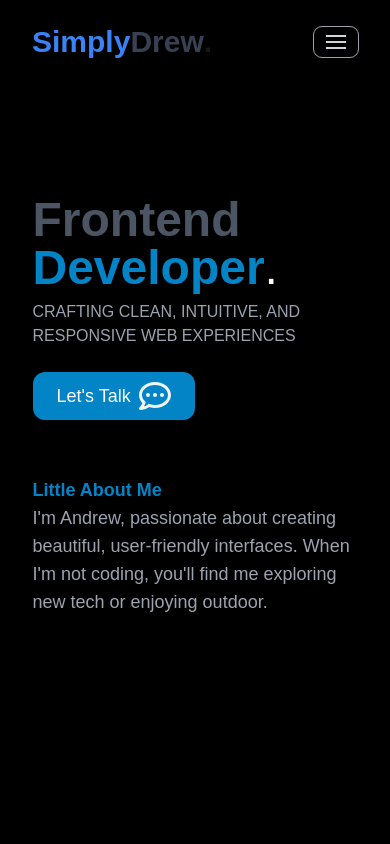
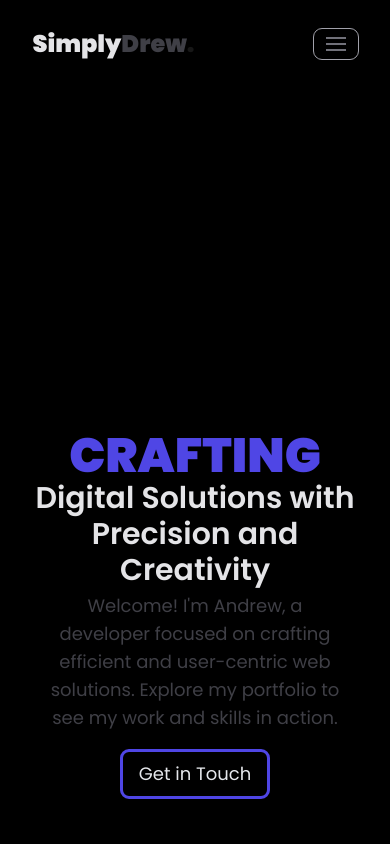
Before and after one commit to drucodecraft/mysite, a Next.js app: page / in a window 390 px wide. Shown: the top 844 px of the page. Built offline with nearby package versions, Linux system fonts and the light colour scheme.

Commit message:
changed background and text colors plus w-10/12

```diff
--- a/app/layout.js
+++ b/app/layout.js
@@ -1,16 +1,4 @@
-import localFont from "next/font/local";
 import "./globals.css";
-
-const geistSans = localFont({
-  src: "./fonts/GeistVF.woff",
-  variable: "--font-geist-sans",
-  weight: "100 900",
-});
-const geistMono = localFont({
-  src: "./fonts/GeistMonoVF.woff",
-  variable: "--font-geist-mono",
-  weight: "100 900",
-});
 
 export const metadata = {
   title: "simply drew",
@@ -20,11 +8,7 @@ export const metadata = {
 export default function RootLayout({ children }) {
   return (
     <html lang="en">
-      <body
-        className={`${geistSans.variable} ${geistMono.variable} antialiased`}
-      >
-        {children}
-      </body>
+      <body className={` bg-black antialiased`}>{children}</body>
     </html>
   );
 }
--- a/app/page.js
+++ b/app/page.js
@@ -10,6 +10,12 @@ import ProjectsComponent from "@/components/Projects/ProjectsComponent";
 import Footer from "@/components/footer/footer";
 import { useEffect, useRef } from "react";
 import Lenis from "lenis";
+import { Poppins } from "next/font/google";
+const poppins = Poppins({
+  weight: ["100", "200", "300", "400", "500", "600", "700", "800", "900"],
+  subsets: ["latin"],
+  variable: "--poppins-",
+});
 
 export default function Home() {
   useEffect(() => {
@@ -35,17 +41,15 @@ export default function Home() {
   return (
     <div
       id="parent"
-      className="relative overflow-x-hidden bg-gray-900 min-h-full w-full  sm:opacity-0 text-lg flex flex-col"
+      className={`relative overflow-x-hidden  min-h-full w-full  sm:opacity-0 text-lg flex flex-col ${poppins.className}`}
     >
       <NavBar />
       <HeroComponent />
       <AboutComp />
-      <div className="w-10/12 mx-auto bg">
-        <hr className=" w-full  border-t-sky-100 border-t-2" />
-      </div>
+
       <Skills />
-      <Qoute />
-      <ProjectsComponent />
+      {/* <Qoute />
+      <ProjectsComponent /> */}
       <Top />
       <Footer />
     </div>
--- a/components/AboutComponent/AboutComp.jsx
+++ b/components/AboutComponent/AboutComp.jsx
@@ -5,6 +5,12 @@ import gsap from "gsap";
 import { ScrollTrigger } from "gsap/ScrollTrigger";
 import useStore from "@/store/useStore";
 import { MdPerson, MdCode, MdDesignServices } from "react-icons/md";
+import { Poppins } from "next/font/google";
+const poppins = Poppins({
+  weight: ["100", "200", "300", "400", "500", "600", "700", "800", "900"],
+  subsets: ["latin"],
+  variable: "--poppins-",
+});
 const data = [
   {
     title: "Personal Background",
@@ -67,10 +73,13 @@ export default function AboutComp() {
   }, [selected]);
 
   return (
-    <div ref={aboutRef} className="  bg-sky-600 py-20   rounded-t-3xl ">
-      <div className="flex flex-col overflow-hidden gap-4 w-10/12 mx-auto">
-        {/* <section className=" flex w-full text-center justify-start flex-wrap">
-          <h3 className=" text-sky-50 font-semibold text-4xl">
+    <div
+      ref={aboutRef}
+      className={`  bg-indigo-600 flex w-full h-full py-16 rounded-t-3xl ${poppins.className}`}
+    >
+      <div className="flex flex-col overflow-hidden gap-4 w-11/12 px-2 mx-auto rounded-2xl bg-indigo-500 bg-opacity-65  py-8 ">
+        {/* <section className=" flex w-full text-center justify-center flex-wrap">
+          <h3 className=" text-zinc-100 font-semibold text-xl">
             Behind The Code
           </h3>
         </section> */}
@@ -81,22 +90,16 @@ export default function AboutComp() {
               return (
                 <li
                   key={index}
-                  className=" drop-shadow-md     py-16 rounded-xl"
+                  className=" w-11/12 pt-4 pb-2 bg-indigo-600 drop-shadow-md mx-auto   rounded-xl"
                 >
-                  <figure>
+                  <figure className=" w-11/12 mx-auto">
                     <figcaption className=" flex flex-col">
-                      {
-                        <content.Icon
-                          className={`w-20 h-20 text-blue-500 drop-shadow-sm`}
-                        />
-                      }
-                      <h3 className=" text-xl font-semibold  text-gray-700 drop-shadow-sm">
+                      {<content.Icon className={`w-16 h-16 text-blue-500 `} />}
+                      <h3 className=" text-xl font-semibold  text-indigo-950 ">
                         {content.title}
                       </h3>
                       <hr className=" drop-shadow-md max-w-8 border-t-sky-500 my-2 " />
-                      <p className=" text-gray-100  text-lg font-normal drop-shadow-sm">
-                        {content.content}
-                      </p>
+                      <p className=" text-indigo-300    ">{content.content}</p>
                     </figcaption>
                   </figure>
                 </li>
--- a/components/Hero/HeroComponent.jsx
+++ b/components/Hero/HeroComponent.jsx
@@ -6,43 +6,29 @@ export default function HeroComponent() {
   return (
     <div
       ref={hero}
-      className=" relative bg-gradient-to-b w-full bg-black min-h-screen justify-center  flex flex-col "
+      className=" relative bg-gradient-to-b w-full bg-black min-h-screen justify-center items-center  flex flex-col "
     >
-      <div className=" mx-auto overflow-hidden flex gap-6 w-10/12  flex-col ">
-        <section className="  flex flex-col gap-2">
-          <h4 className="font-light flex flex-wrap  text-sky-600    text-5xl">
-            <span className=" text-gray-600 font-bold  "> Frontend</span>
-            <span className="font-semibold text-5xl ">Developer</span>
-            <span className="text-white">.</span>
-          </h4>
-          <h1 className="  text-base font-medium text-gray-400 ">
-            CRAFTING CLEAN, INTUITIVE, AND RESPONSIVE WEB EXPERIENCES
-          </h1>
-        </section>
-        <section className=" ">
-          <button className=" bg-sky-600 py-2 px-6 rounded-xl  flex items-center gap-2">
-            <span className=" text-white text-lg font-medium">
-              {" "}
-              Let&apos;s Talk
-            </span>
-            <FaRegCommentDots className=" text-gray-100 h-8 w-8" />
-          </button>
-        </section>
-        <section
-          id="animated-section "
-          className=" font-light text-gray-400  flex-col flex  py-8 "
-        >
-          <div className=" w-full block">
-            <h3 className=" font-semibold text-lg text-sky-600">
-              Little About Me
+      <div className=" py-2 mx-auto overflow-hidden absolute bottom-10 flex gap-6 w-11/12  flex-col ">
+        <figure>
+          <figcaption className="flex flex-col gap-1 ">
+            <h3 className="w-11/12 mx-auto  font-semibold text-center text-3xl text-zinc-200">
+              <span className=" text-5xl font-black text-indigo-600">
+                CRAFTING
+              </span>{" "}
+              Digital Solutions with Precision and Creativity
             </h3>
-            <p className=" text-lg font-normal">
-              I&apos;m Andrew, passionate about creating beautiful,
-              user-friendly interfaces. When I&apos;m not coding, you&apos;ll
-              find me exploring new tech or enjoying outdoor.
+            <p className=" w-10/12 text-center mx-auto text-zinc-700">
+              Welcome! I&apos;m Andrew, a developer focused on crafting
+              efficient and user-centric web solutions. Explore my portfolio to
+              see my work and skills in action.
             </p>
-          </div>
-        </section>
+            <div className=" mt-4 w-full justify-center flex h-fit">
+              <button className=" outline-indigo-600 outline rounded-md bg-transparent text-gray-200 px-4 py-2">
+                Get in Touch
+              </button>
+            </div>
+          </figcaption>
+        </figure>
       </div>
     </div>
   );
--- a/components/ScrollTopComponent/Top.jsx
+++ b/components/ScrollTopComponent/Top.jsx
@@ -37,9 +37,9 @@ export default function Top() {
         });
       }}
       ref={ScrollTopRef}
-      className=" opacity-0 bg-slate-50 p-2 z-50 fixed bottom-0 right-0"
+      className=" opacity-0 bg-zinc-800 p-2 z-50 fixed bottom-0 right-0"
     >
-      <FiChevronUp className=" w-8 h-8" />
+      <FiChevronUp className=" w-8 text-indigo-600 h-8" />
     </div>
   );
 }
--- a/components/navBar/NavBar.jsx
+++ b/components/navBar/NavBar.jsx
@@ -1,6 +1,12 @@
 import gsap from "gsap";
 import { useEffect, useRef } from "react";
 import useStore from "@/store/useStore";
+import { Poppins } from "next/font/google";
+const poppins = Poppins({
+  weight: ["100", "200", "300", "400", "500", "600", "700", "800", "900"],
+  subsets: ["latin"],
+  variable: "--poppins-",
+});
 
 export default function NavBar() {
   let {
@@ -58,11 +64,14 @@ export default function NavBar() {
   }, []);
 
   return (
-    <nav ref={navRef} className="  fixed z-50 flex flex-col w-full h-fit">
-      <section className="flex relative  z-10  px-8 py-6 items-center justify-between">
-        <div className=" flex items-center font-bold text-3xl">
-          <p className={` text-blue-500 `}>Simply</p>
-          <p className=" text-gray-700 ">Drew</p>.
+    <nav
+      ref={navRef}
+      className={` ${poppins.className}  fixed z-50 flex flex-col w-full h-fit `}
+    >
+      <section className="flex relative w-10/12 mx-auto  z-10  py-7 items-center bg-transparent justify-between">
+        <div className=" flex items-center font-black text-2xl">
+          <p className={` text-zinc-200 `}>Simply</p>
+          <p className=" text-zinc-700 ">Drew</p>.
         </div>
         <div
           ref={toggleButtonRef}
@@ -73,16 +82,16 @@ export default function NavBar() {
               toggleActive(true);
             }
           }}
-          className={` flex flex-col gap-1 outline outline-gray-400  outline-1 rounded-lg py-2 px-3 `}
+          className={` flex flex-col gap-1 outline outline-zinc-400  outline-1 rounded-lg py-2 px-3 `}
         >
-          <span className=" bg-gray-300 w-5 h-0.5"></span>
-          <span className=" bg-gray-300 w-5 h-0.5"></span>
-          <span className=" bg-gray-300 w-5 h-0.5"></span>
+          <span className=" bg-zinc-500 w-5 h-0.5"></span>
+          <span className=" bg-zinc-500 w-5 h-0.5"></span>
+          <span className=" bg-zinc-500 w-5 h-0.5"></span>
         </div>
       </section>
       <section
         ref={linksComponentRef}
-        className={` opacity-0  absolute min-h-screen w-full bg-black flex justify-start `}
+        className={` opacity-0  absolute min-h-screen w-full bg-zinc-950 flex justify-start `}
       >
         <ul className=" mt-40 w-10/12 mx-auto  gap-10 flex flex-col text-2xl font-medium text-gray-500 text-start">
           <li
--- a/components/skills/skills.jsx
+++ b/components/skills/skills.jsx
@@ -31,20 +31,18 @@ export default function Skills() {
   return (
     <div
       ref={skillsRef}
-      className="   w-full  bg-sky-600   min-h-screen justify-center flex flex-col   "
+      className="   w-full  bg-indigo-300   min-h-screen justify-center relative flex flex-col   "
     >
       <div className={" w-10/12 mx-auto"}>
         <section className=" flex flex-col gap-5  ">
-          <div className=" ">
-            <h2 className=" text-white font-semibold text-4xl">My Expertise</h2>
-          </div>
-          <div className=" col-span-6 ">
-            <p className=" text-gray-200  text-lg font-normal drop-shadow-sm">
+          <div className=" col-span-6  ">
+            <p className=" text-zinc-600  text-lg font-normal drop-shadow-sm">
               From Crafting Clean Code To Designing Intuitive User Interfaces,
               My Skillset Is Built For Creating Web Experiences. Here&apos;s A
               Breakdown Of My Expertise.
             </p>
           </div>
+          <hr className=" w-full border-t-indigo-200 border-t-2" />
           <div className=" col-span-6  ">
             <ul className=" flex flex-col gap-4 lg:gap-2">
               {[
@@ -61,7 +59,7 @@ export default function Skills() {
             </ul>
           </div>
         </section>
-        <hr className="  border-t-sky-500 drop-shadow-lg my-2  flex w-full " />
+
         <div className="  flex justify-center">
           <ul className=" flex py-2 px-2  w-full text-base overflow-hidden gap-2 flex-wrap">
             <li
```
